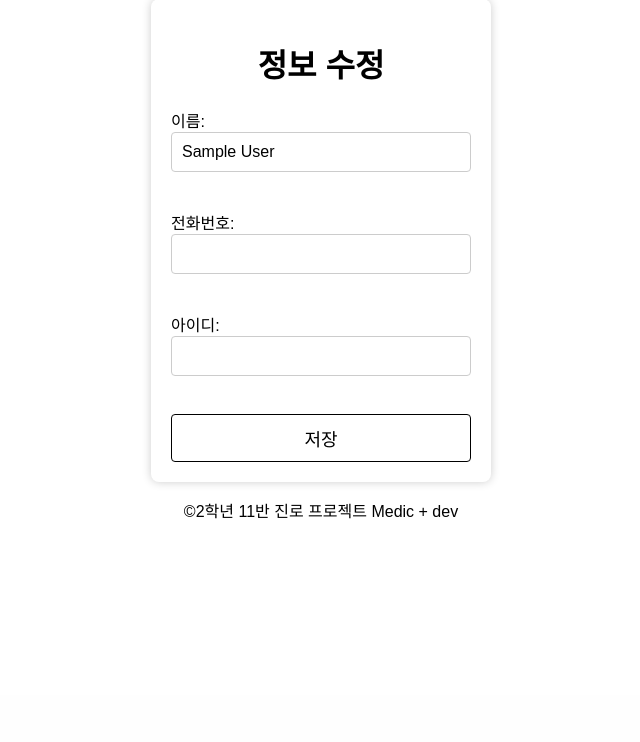
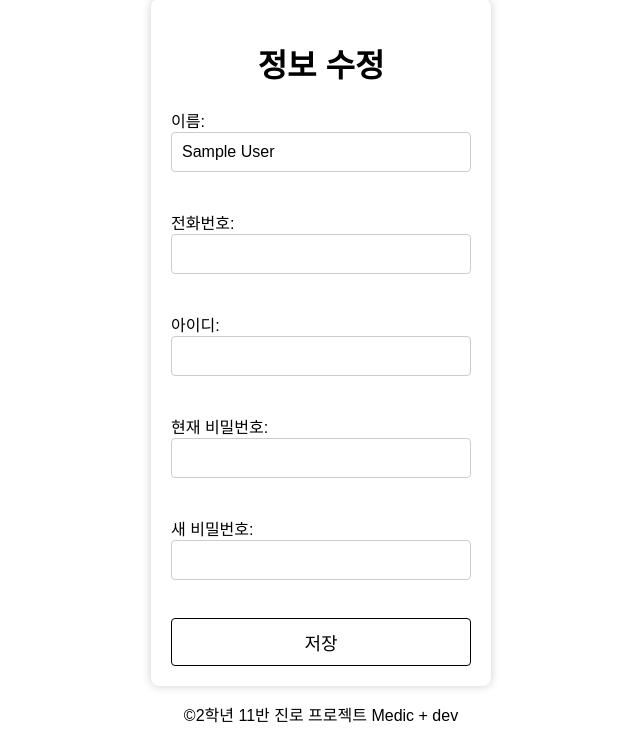
Before and after one commit to rbals37/211PROJECT, a Django app: page /mypage/edit/ in a window 1280 px wide. Shown: the part 105-847 px from the top of the page, without its empty margins (319-959 px from the left). Before the commit the page ends 624 px from the top, so only its background shows below. Run offline with Django 5.2, Linux system fonts and the light colour scheme; the visitor is signed in with stand-in values (Sample User, id 1).

Commit message:
IDK fucking this stuff

```diff
--- a/RGO/mypage/forms.py
+++ b/RGO/mypage/forms.py
@@ -3,10 +3,21 @@ from signup.models import CustomUser
 
 
 class UserEditForm(forms.ModelForm):
+    current_password = forms.CharField(
+        required=False,
+        widget=forms.PasswordInput(attrs={'placeholder': '현재 비밀번호'}),
+        label="현재 비밀번호"
+    )
+
+    new_password = forms.CharField(
+        required=False,
+        widget=forms.PasswordInput(attrs={'placeholder': '새 비밀번호'}),
+        label = "새 비밀번호"
+    )
 
     class Meta:
         model = CustomUser
-        fields = ['name', 'phone_number', 'birth_date', 'user_id']
+        fields = ['name', 'phone_number', 'user_id']
 
     def clean_password(self):
         return self.instance.password
--- a/RGO/mypage/templates/edit_mypage.html
+++ b/RGO/mypage/templates/edit_mypage.html
@@ -32,6 +32,10 @@
         <input type="text" name="phone_number" value="{{ user.phone_number}}"><br>
         <label>아이디:</label>
         <input type="text" name="user_id" value="{{ user.user_id }}"><br>
+        <label>현재 비밀번호:</label>
+        <input type="password" name="current_password"><br>
+        <label>새 비밀번호:</label>
+        <input type="password" name="new_password"><br>
         <button type="submit">저장</button>
     </form>
   </div>
--- a/RGO/mypage/views.py
+++ b/RGO/mypage/views.py
@@ -1,13 +1,11 @@
 from django.shortcuts import render, redirect
-from django.contrib.auth.decorators import login_required
 from django.contrib import messages
 from .forms import UserEditForm
 from signup.models import CustomUser
-import time
+from django.contrib.auth import update_session_auth_hash
 
-
-def mypage(quest):
-    return render(quest,'mypage.html')
+def mypage(request):
+    return render(request,'mypage.html')
 
 def edit_mypage(request):
     user = request.user
@@ -16,9 +14,23 @@ def edit_mypage(request):
         form = UserEditForm(request.POST, instance=user)
         if form.is_valid():
             user = form.save()
-            for field, value in form.cleaned_data.items():
+            for field, value in form.cleaned_data.copy().items():
+                if field in ['current_password', 'new_password']:
+                    continue
                 if value != getattr(user, field):
                     setattr(user, field, value)
+
+            current_password = form.cleaned_data.get('current_password')
+            new_password = form.cleaned_data.get('new_password')
+
+            if current_password and new_password:
+                    if not user.check_password(current_password):
+                        form.add_error('current_password', "현재 비밀번호가 올바르지 않습니다.")
+                    else:
+                        user.set_password(new_password)  # 비밀번호 해싱
+                        update_session_auth_hash(request, user)  # 세션 유지
+
+            user.save()
             return redirect('mypage')
 
         else:
```
